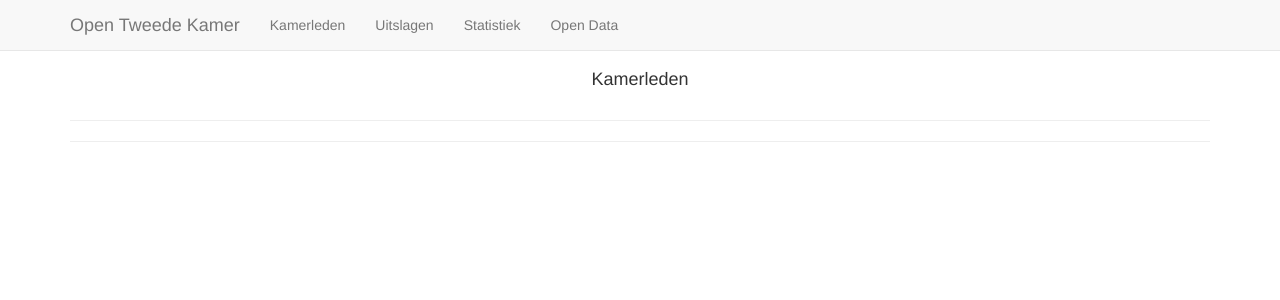
After one commit to openkamer/openkamer, a Django app: template website/templates/website/members.html in a window 1280 px wide. The commit adds this page. Shown: the top 300 px of the page. Run offline with Django 3.2, Linux system fonts and the light colour scheme; the template is opened without the code that fills it, so the values that code supplies are empty; some libraries are stand-ins or nearby versions.

Commit message:
Initial members page view

```diff
--- a/website/templates/website/base.html
+++ b/website/templates/website/base.html
@@ -52,6 +52,10 @@
       <div class="navbar-collapse collapse navbar-responsive-collapse">
         <ul class="nav navbar-nav">
 
+          <li>
+            <a href="/kamerleden/">Kamerleden</a>
+          </li>
+
           {% if activeMenu == "account" %}
           <li class="active">
           {% else %}
--- /dev/null
+++ b/website/templates/website/members.html
@@ -0,0 +1,24 @@
+{% extends "website/base.html" %}
+
+{% load bootstrap3 %}
+{% block content %}
+
+<div class="row">
+  <div class="col-lg-12">
+    <div align="center"><h4>Kamerleden</h4></div>
+  </div>
+</div>
+
+<hr/>
+
+{% for member in members %}
+<div class="row">
+    <div class="col-md-4" align="center">
+        <h4>{{ member.get_full_name }}</h4>
+        <h5>{{ member.party }}</h5>
+    </div>
+</div>
+<hr/>
+{% endfor %}
+
+{% endblock %}
--- a/website/urls.py
+++ b/website/urls.py
@@ -3,9 +3,11 @@ from django.contrib import admin
 
 from website.views import HomeView
 from website.views import BillsView
+from website.views import MembersView
 
 urlpatterns = patterns('',
                        url(r'^$', HomeView.as_view()),
                        url(r'^uitslagen/', BillsView.as_view()),
+                       url(r'^kamerleden/', MembersView.as_view()),
                        url(r'^admin/', include(admin.site.urls)),
                        )
```
Also changed, not shown: voting/management/commands/scrapetweedekamer.py (+1 -6 lines), website/views.py (+13 -0 lines).
